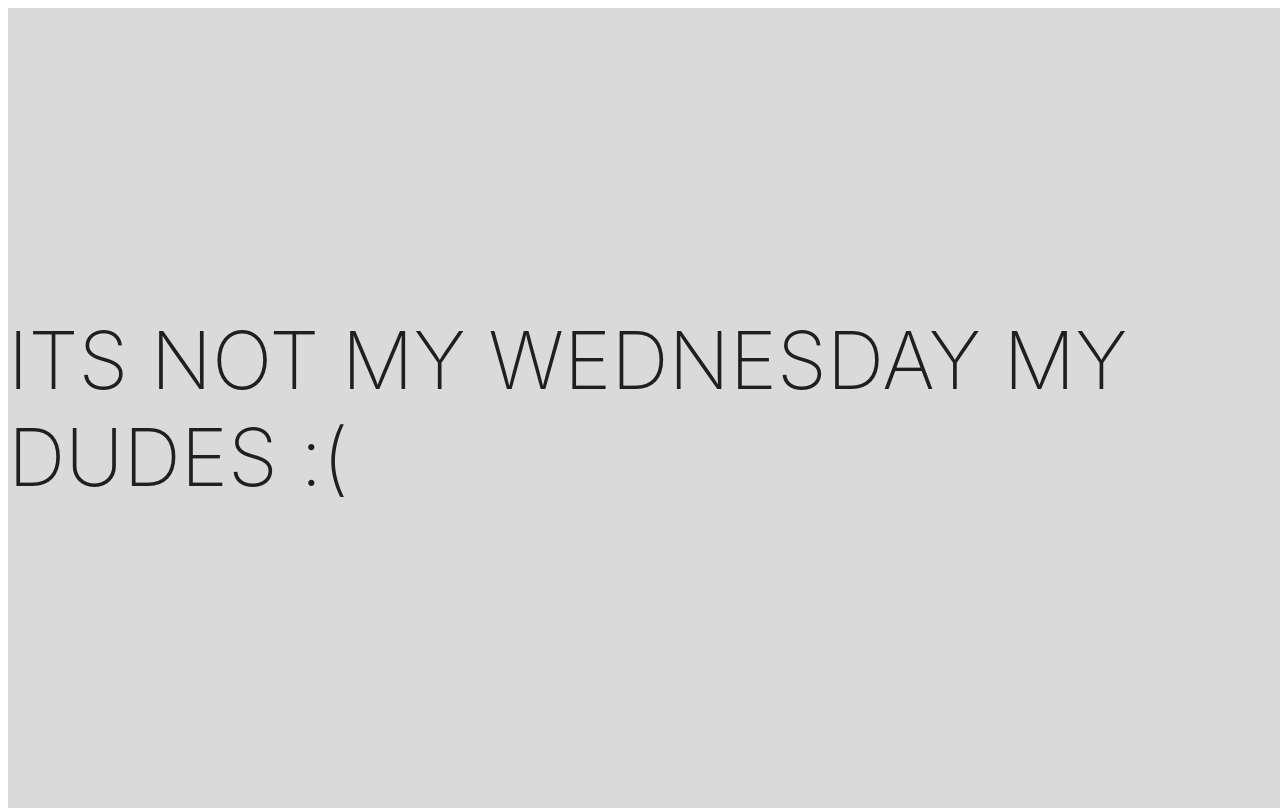
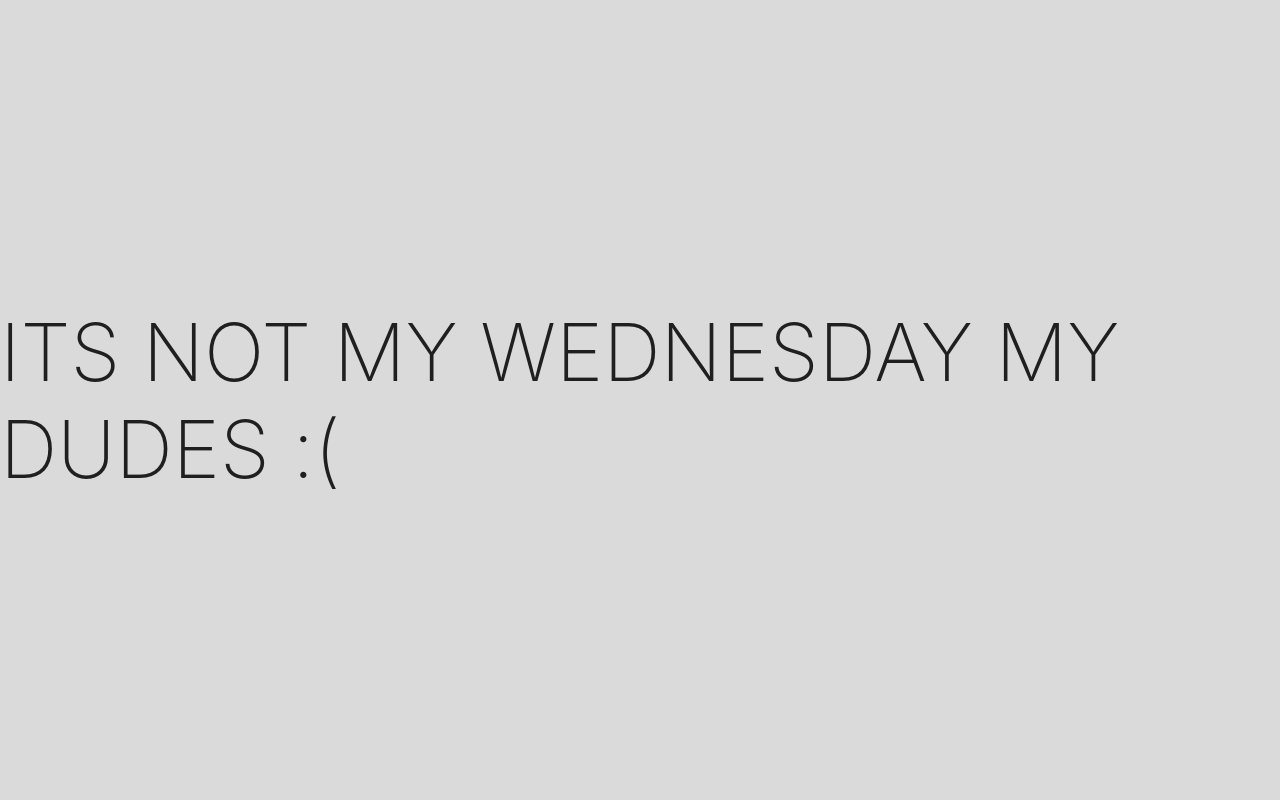
Before and after one commit to luddoro/IsItWednesdayMyDudes, a Svelte app: page / in a window 1280 px wide. Built offline with nearby package versions, Linux system fonts and the light colour scheme.

Commit message:
Random 8px padding removed

```diff
--- a/public/global.css
+++ b/public/global.css
@@ -7,7 +7,7 @@ html, body {
 body {
 	color: #333;
 	margin: 0;
-	padding: 8px;
+	padding: 0px;
 	box-sizing: border-box;
 	font-family: -apple-system, BlinkMacSystemFont, "Segoe UI", Roboto, Oxygen-Sans, Ubuntu, Cantarell, "Helvetica Neue", sans-serif;
 }
--- a/src/App.svelte
+++ b/src/App.svelte
@@ -26,6 +26,8 @@
 
 
 <style>
+
+
 	.container {
 
 		display: flex;
@@ -33,7 +35,7 @@
 		align-items: center;
 		height: 100vh;
 		width: 100vw;
-		margin: 0;
+		padding:0px;
 		background-color: #dadada;
 	}
 	h1 {
```
